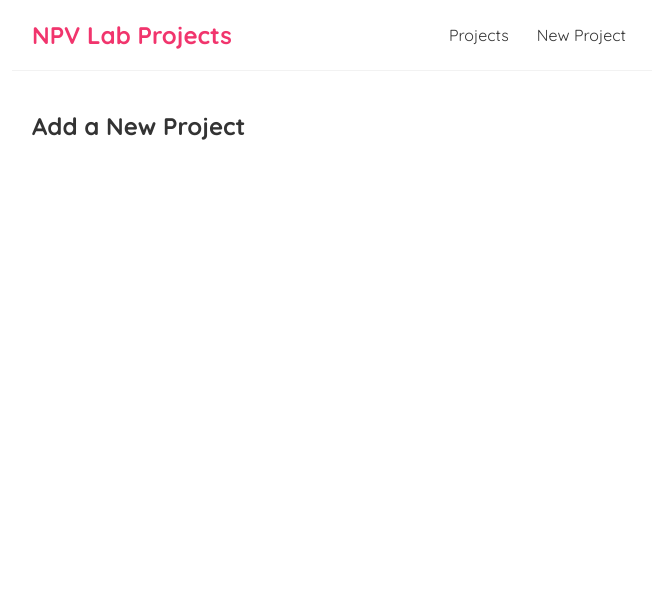
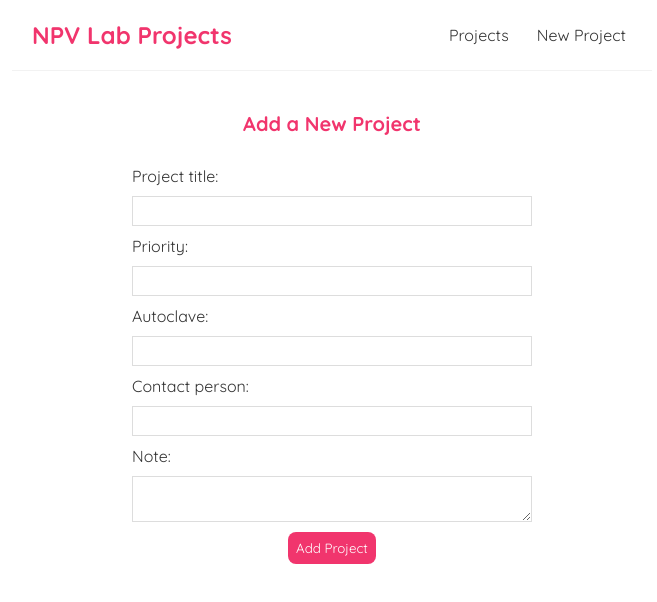
Before and after one commit to aria-abad/smart-board, a React (Create React App) app: page /create in a window 1280 px wide. Shown: the top 602 px of the page, without its empty margins (308-965 px from the left). Built offline with nearby package versions, Linux system fonts and the light colour scheme.

Commit message:
update the new project page

```diff
--- a/src/components/NewProject.js
+++ b/src/components/NewProject.js
@@ -1,9 +1,57 @@
-import React from 'react'
+import React, { useState } from 'react'
 
 export default function NewProject() {
+    const [title, setTitle] = useState('');
+    const [priority, setPriority] = useState('');
+    const [autoclave, setAutoclave] = useState('');
+    const [contact, setContact] = useState('');
+    const [note, setNote] = useState('');
+
     return (
         <div className="new-project">
             <h2>Add a New Project</h2>
+            <form>
+                <label>Project title:</label>
+                <input
+                    type="text"
+                    required
+                    value = {title}
+                    onChange = {(e) => setTitle(e.target.value)}
+                />
+                <label>Priority:</label>
+                <input
+                    type="number"
+                    required
+                    value = {priority}
+                    onChange = {(e) => setPriority(e.target.value)}
+                />
+                <label>Autoclave:</label>
+                <input
+                    type="text"
+                    required
+                    value = {autoclave}
+                    onChange = {(e) => setAutoclave(e.target.value)}
+                />
+                <label>Contact person:</label>
+                <input
+                    type="text"
+                    required
+                    value = {contact}
+                    onChange = {(e) => setContact(e.target.value)}
+                />
+                <label>Note:</label>
+                <textarea
+                    required
+                    value = {note}
+                    onChange = {(e) => setNote(e.target.value)}
+                ></textarea>
+                <button>Add Project</button>
+                <p>{ title }</p>
+                <p>{ priority }</p>
+                <p>{ autoclave }</p>
+                <p>{ contact }</p>
+                <p>{ note }</p>
+            </form>
         </div>
     )
 }
--- a/src/index.css
+++ b/src/index.css
@@ -66,3 +66,35 @@
 .project-details div {
   margin: 20px 0;
 }
+
+/* create new project form */
+.new-project{
+  max-width: 400px;
+  margin: 0 auto;
+  text-align: center;
+}
+.new-project label {
+  text-align: left;
+  display: block;
+}
+.new-project h2 {
+  font-size: 20px;
+  color: #f1356d;
+  margin-bottom: 30px;
+}
+.new-project input, .new-project textarea {
+  width: 100%;
+  padding: 6px 10px;
+  margin: 10px 0;
+  border: 1px solid #ddd;
+  box-sizing: border-box;
+  display: block;
+}
+.new-project button {
+  background: #f1356d;
+  color: #fff;
+  border: 0;
+  padding: 8px;
+  border-radius: 8px;
+  cursor: pointer;
+}
```
